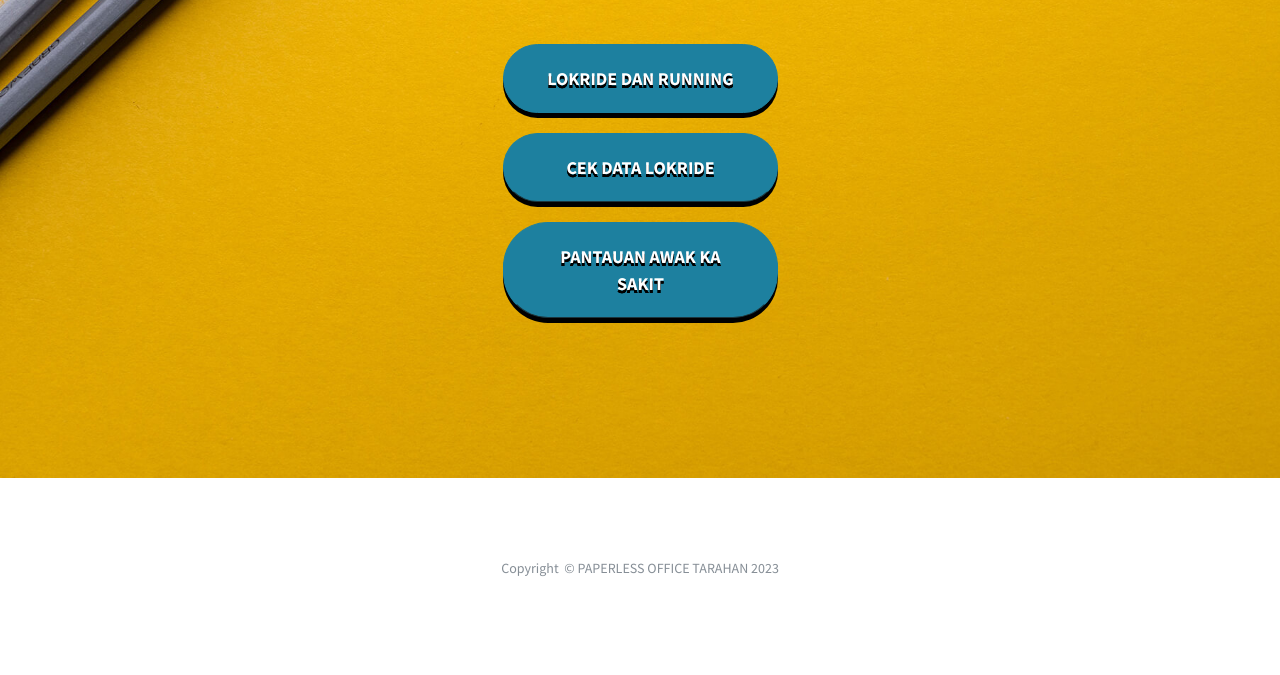
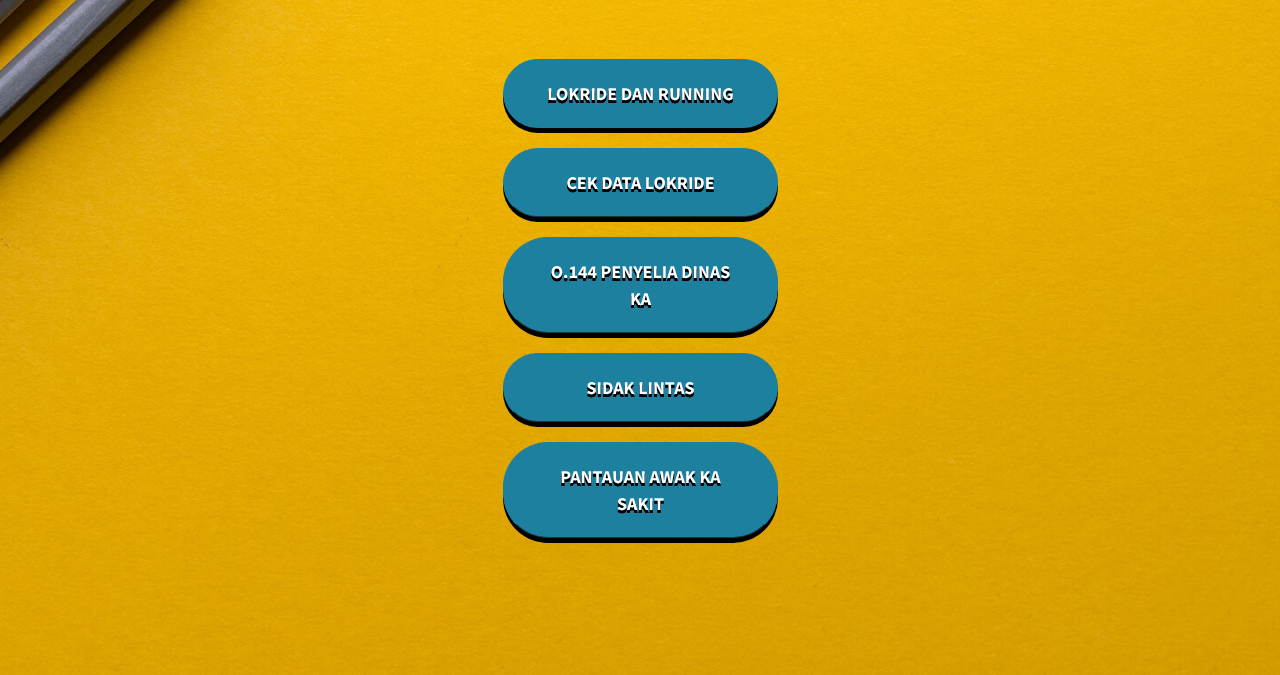
Before and after one commit to crewthn/office, a plain HTML site: page index.html in a window 1280 px wide. Shown: the part 422-1097 px from the top of the page. Drawn offline with nearby package versions, Linux system fonts and the light colour scheme.

Commit message:
Add files via upload

```diff
--- a/index.html
+++ b/index.html
@@ -12,7 +12,7 @@
 </head>
 
 <body id="page-top">
-    <header class="d-flex masthead" style="background-image: url('assets/img/bg-masthead.jpg');padding-top: 30px;height: 900px;">
+    <header class="d-flex masthead" style="background-image: url('assets/img/bg-masthead.jpg');padding-top: 30px;height: 1135px;">
         <div class="container my-auto text-center">
             <div class="row">
                 <div class="col d-lg-flex justify-content-lg-start" style="margin-bottom: 60px;"><img src="assets/img/Logo_BUMN_Untuk_Indonesia_2020.svg.png" style="height: 50px;box-shadow: inset 0px 0px;"></div>
@@ -24,6 +24,12 @@
             </div>
             <div class="row">
                 <div class="col"><a class="btn btn-primary pulse animated btn-xl js-scroll-trigger" role="button" href="https://docs.google.com/spreadsheets/d/1_yh7CMWYBsanxI55ezpAS73wb_WX9_T_7FQbhP4r3sI/edit?usp=sharing" style="--bs-primary: #284183;--bs-primary-rgb: 40,65,131;border-bottom-color: rgb(27,53,61);margin: 10px;text-align: center;border-radius: 45px;width: 275PX;font-size: 18px;font-weight: bold;box-shadow: 0px 5px rgb(0,0,0);text-shadow: 0px 3px rgb(0,0,0), 0px 3px rgb(0,0,0), 0px 3px rgb(0,0,0);">CEK DATA LOKRIDE</a></div>
+            </div>
+            <div class="row">
+                <div class="col"><a class="btn btn-primary pulse animated btn-xl js-scroll-trigger" role="button" href="https://forms.gle/PZLffC4GNS3s7WqHA" style="--bs-primary: #284183;--bs-primary-rgb: 40,65,131;border-bottom-color: rgb(27,53,61);margin: 10px;text-align: center;border-radius: 45px;width: 275PX;font-size: 18px;font-weight: bold;box-shadow: 0px 5px rgb(0,0,0);text-shadow: 0px 3px rgb(0,0,0), 0px 3px rgb(0,0,0), 0px 3px rgb(0,0,0);">O.144 PENYELIA DINAS KA</a></div>
+            </div>
+            <div class="row">
+                <div class="col"><a class="btn btn-primary pulse animated btn-xl js-scroll-trigger" role="button" href="https://forms.gle/M1ZY2zTuWQM8Boxp9" style="--bs-primary: #284183;--bs-primary-rgb: 40,65,131;border-bottom-color: rgb(27,53,61);margin: 10px;text-align: center;border-radius: 45px;width: 275PX;font-size: 18px;font-weight: bold;box-shadow: 0px 5px rgb(0,0,0);text-shadow: 0px 3px rgb(0,0,0), 0px 3px rgb(0,0,0), 0px 3px rgb(0,0,0);">SIDAK LINTAS</a></div>
             </div>
             <div class="row">
                 <div class="col"><a class="btn btn-primary pulse animated btn-xl js-scroll-trigger" role="button" href="https://forms.gle/NMuhuw8LUVHeP3zq9" style="--bs-primary: #284183;--bs-primary-rgb: 40,65,131;border-bottom-color: rgb(27,53,61);margin: 10px;text-align: center;border-radius: 45px;width: 275PX;font-size: 18px;font-weight: bold;box-shadow: 0px 5px rgb(0,0,0);text-shadow: 0px 3px rgb(0,0,0), 0px 3px rgb(0,0,0), 0px 3px rgb(0,0,0);">PANTAUAN AWAK KA SAKIT</a></div>
```
Also changed, not shown: 1 other file.
